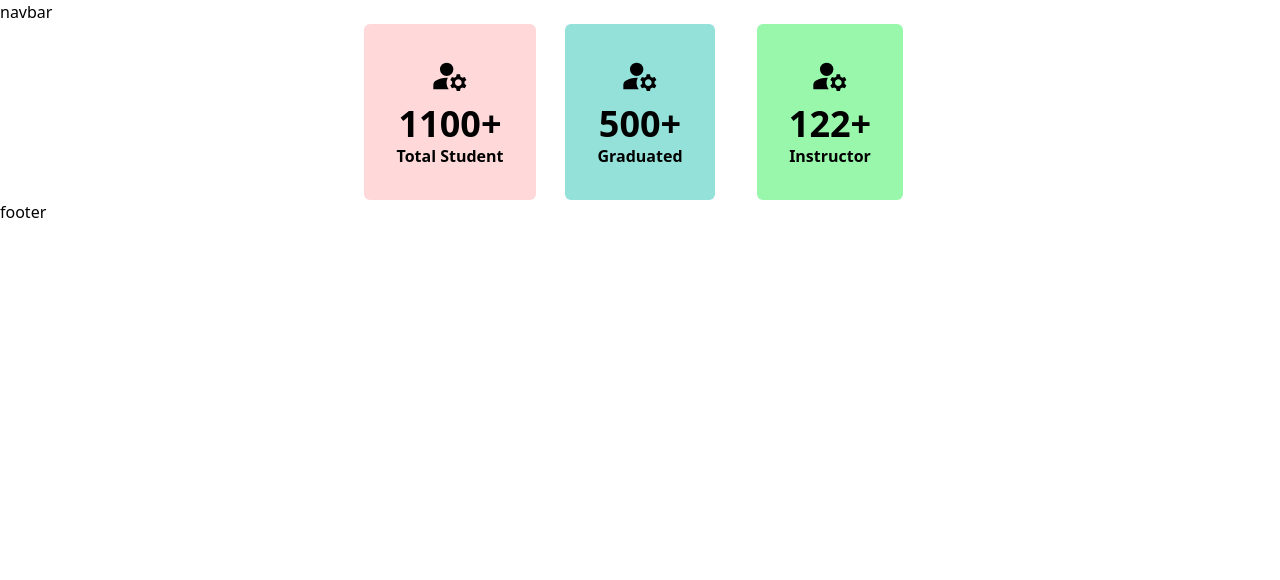
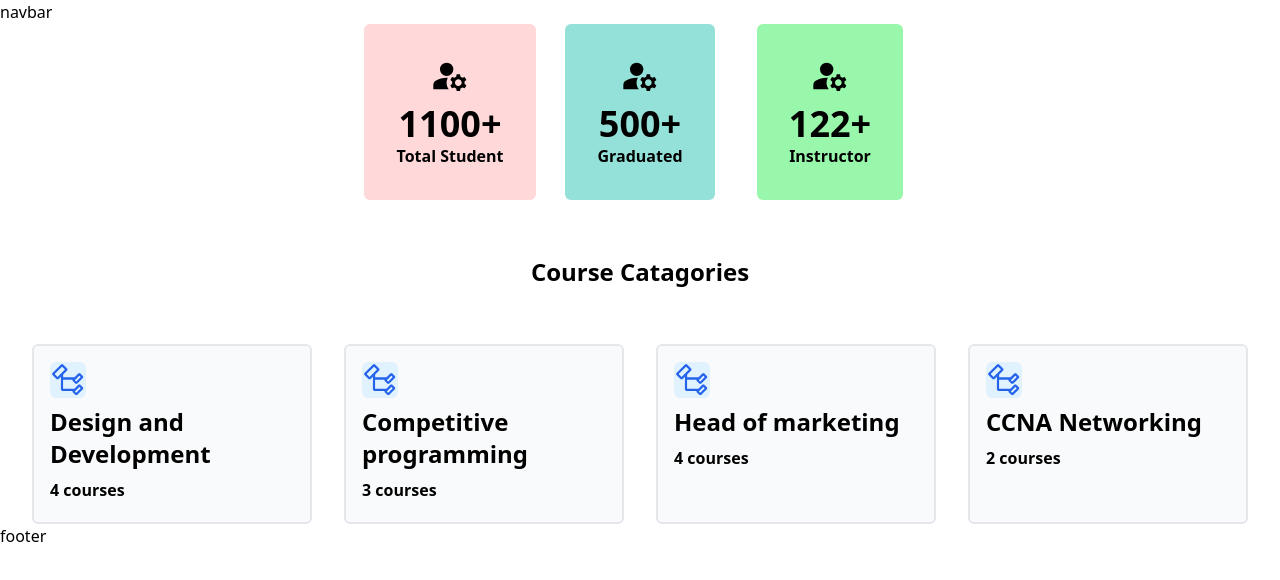
Before and after one commit to UpalBarua/well-up, a Next.js app in the folder client/: page / in a window 1280 px wide. Shown: the top 580 px of the page. Built offline with nearby package versions, Linux system fonts and the light colour scheme.

Commit message:
second commit

```diff
--- /dev/null
+++ b/client/src/components/Catagories/Catagories.tsx
@@ -0,0 +1,49 @@
+import React from "react";
+import { VscSymbolClass } from "react-icons/vsc";
+
+const Catagories = () => {
+  const allCatagories = [
+    {
+      id: 1,
+      name: "Design and Development",
+      course: 4,
+    },
+    {
+      id: 2,
+      name: "Competitive programming",
+      course: 3,
+    },
+    {
+      id: 3,
+      name: "Head of marketing",
+      course: 4,
+    },
+    {
+      id: 4,
+      name: "CCNA Networking",
+      course: 2,
+    },
+  ];
+  return (
+    <section className="mt-14 ">
+      <h1 className="text-center text-2xl font-bold mb-14">
+        Course Catagories
+      </h1>
+      <div className="grid grid-cols-1 lg:grid-cols-4 gap-8 justify-center ml-8 mr-8">
+        {allCatagories?.map((catagories) => (
+          <div key={catagories?.id}>
+            <div className="bg-gray-50 border-2 p-4 rounded-md  h-[180px]">
+              <VscSymbolClass className="text-4xl mb-2  rounded-md bg-sky-100 text-blue-600"></VscSymbolClass>
+              <h1 className="text-2xl font-bold">{catagories?.name}</h1>
+              <h1 className=" font-semibold mt-2">
+                {catagories?.course} courses
+              </h1>
+            </div>
+          </div>
+        ))}
+      </div>
+    </section>
+  );
+};
+
+export default Catagories;
--- a/client/src/pages/index.tsx
+++ b/client/src/pages/index.tsx
@@ -1,3 +1,4 @@
+import Catagories from "@/components/Catagories/Catagories";
 import Members from "@/components/Members/Members";
 import { Button } from "@/components/ui/button";
 
@@ -5,6 +6,7 @@ const HomePage = () => {
   return (
     <main>
       <Members></Members>
+      <Catagories></Catagories>
     </main>
   );
 };
```
